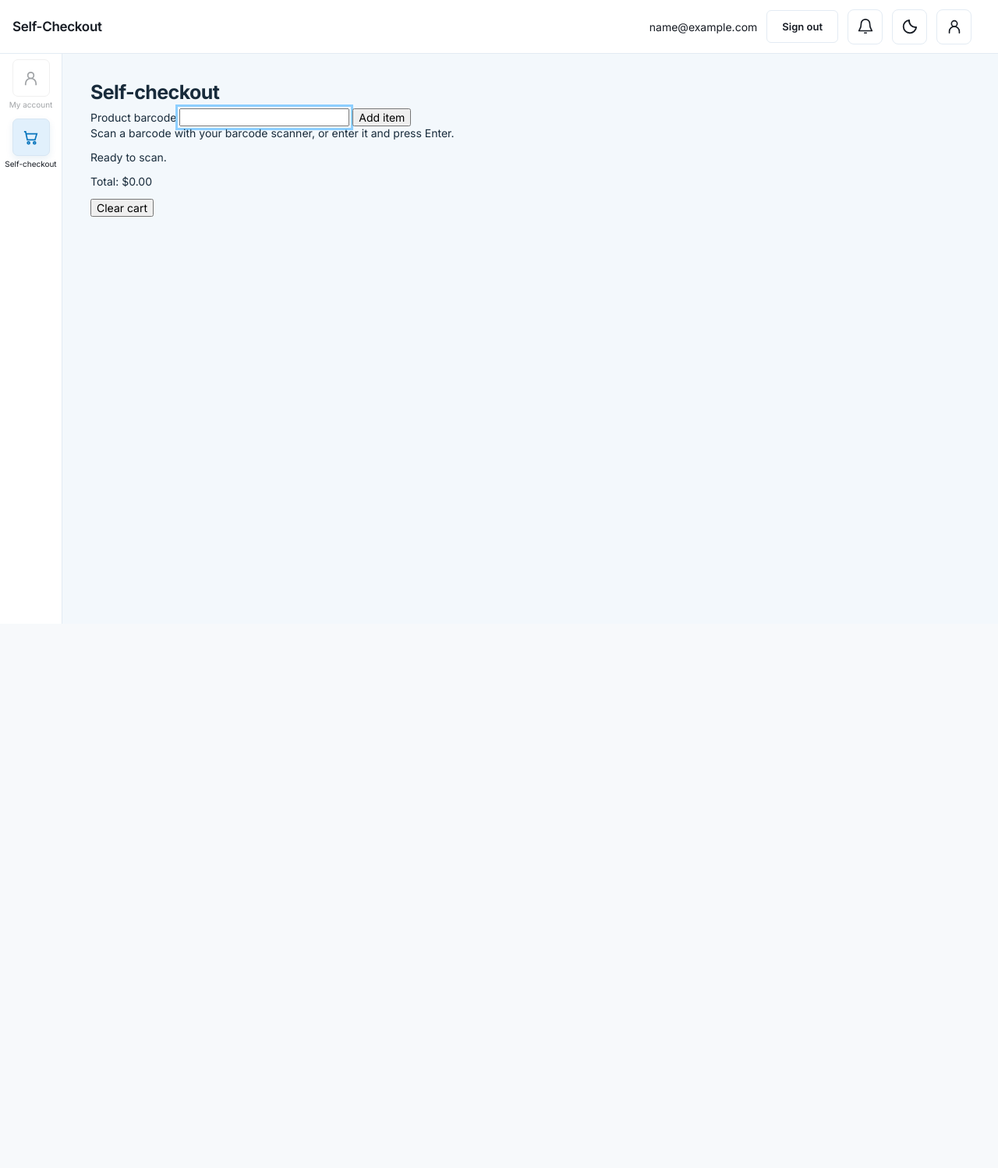
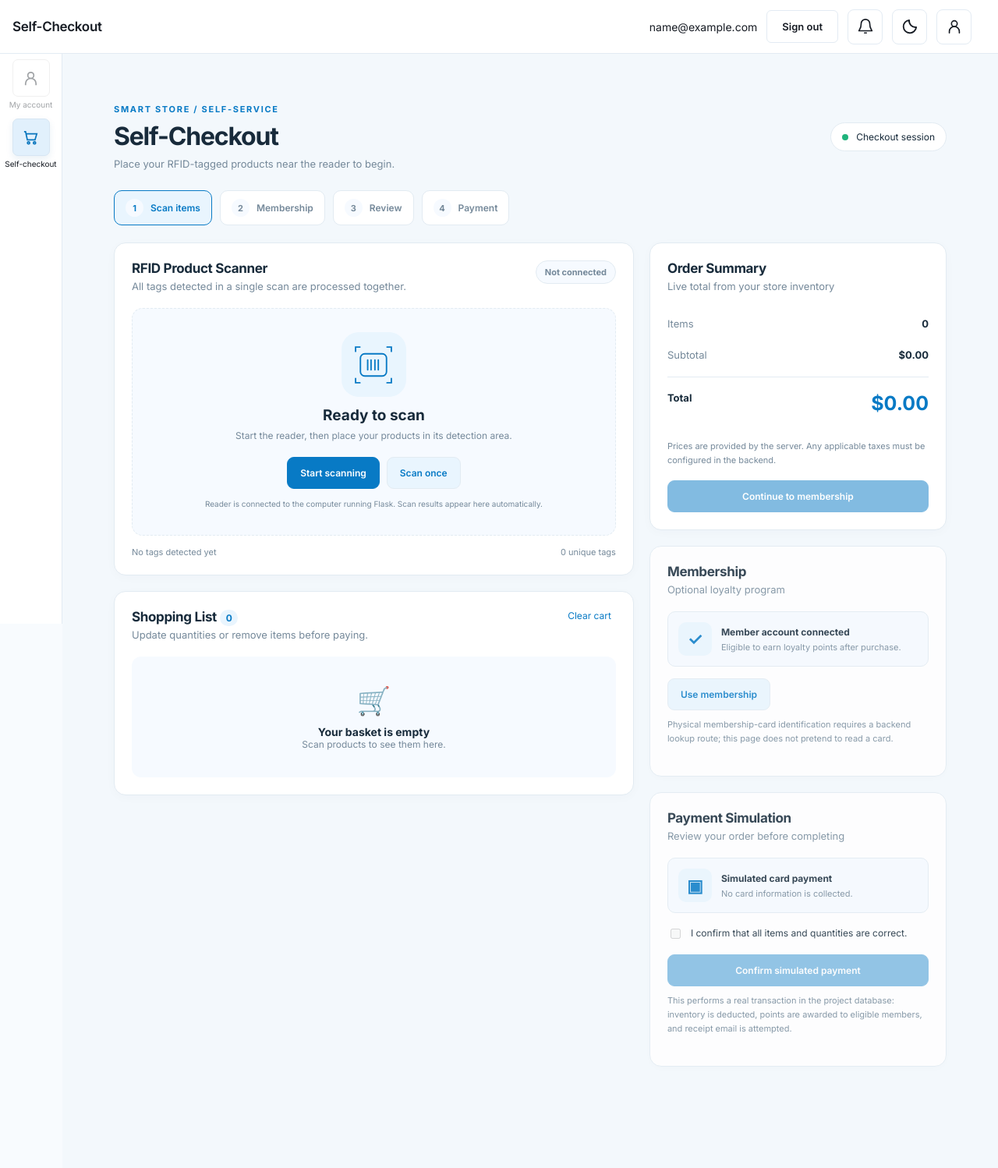
Before and after one commit to fairozaly/IoT-Project, a Flask app: page /checkout in a window 1280 px wide. Shown: the whole page at 78% size. Before the commit the page ends 800 px from the top, so only its background shows below. Run offline with Flask 3, Linux system fonts and the light colour scheme; the visitor is signed in with stand-in values (Sample User, id 1); data that the repository does not hold is empty.

Commit message:
fixed checkout and db

```diff
--- a/templates/checkout.html
+++ b/templates/checkout.html
@@ -4,20 +4,22 @@
 {% block body_class %}checkout-page{% endblock %}
 {% block styles %}<link rel="stylesheet" href="{{ url_for('static', filename='css/style.css') }}">{% endblock %}
 {% block content %}
-<section class="page-section">
-    <h1>Self-checkout</h1>
-    <form id="barcode-form">
-        <label for="barcode">Product barcode</label>
-        <input id="barcode" name="barcode" type="text" maxlength="13"
-               autocomplete="off" autofocus required>
-        <button type="submit">Add item</button>
-    </form>
-    <p>Scan a barcode with your barcode scanner, or enter it and press Enter.</p>
-    <p id="resultText" role="status" aria-live="polite">Ready to scan.</p>
-    <div id="cart"></div>
-    <p id="cart-total">Total: $0.00</p>
-    <button id="clear-cart" type="button">Clear cart</button>
-</section>
-<script src="{{ url_for('static', filename='js/checkout.js') }}" defer></script>
+<div class="sc-shell" id="selfCheckout" data-member="{{ 'true' if session.get('customer_id') else 'false' }}">
+  <header class="sc-heading"><div><p class="sc-eyebrow">SMART STORE / SELF-SERVICE</p><h1>Self-Checkout</h1><p>Place your RFID-tagged products near the reader to begin.</p></div><span class="sc-session"><span class="sc-live-dot"></span> Checkout session</span></header>
+  <div class="sc-steps" aria-label="Checkout progress"><span class="sc-step is-active" data-step="1"><b>1</b> Scan items</span><span class="sc-step" data-step="2"><b>2</b> Membership</span><span class="sc-step" data-step="3"><b>3</b> Review</span><span class="sc-step" data-step="4"><b>4</b> Payment</span></div>
+  <div class="sc-layout">
+    <div class="sc-left">
+      <section class="sc-panel sc-scanner" aria-labelledby="scScanTitle"><div class="sc-panel-title"><div><h2 id="scScanTitle">RFID Product Scanner</h2><p>All tags detected in a single scan are processed together.</p></div><span id="scReaderBadge" class="sc-pill">Not connected</span></div>
+      <div class="sc-scan-zone"><div class="sc-scan-illustration" aria-hidden="true"><svg viewBox="0 0 100 100"><rect x="23" y="27" width="54" height="46" rx="9" fill="none" stroke="currentColor" stroke-width="3"/><path d="M38 40v20m7-20v20m8-20v20m7-20v20M13 22V13h9m56 0h9v9M13 78v9h9m56 0h9v-9" fill="none" stroke="currentColor" stroke-width="3" stroke-linecap="round"/></svg></div><h3 id="scScanHeadline">Ready to scan</h3><p id="scScanCaption">Start the reader, then place your products in its detection area.</p><div class="sc-scan-actions"><button class="sc-btn sc-btn-primary" type="button" id="scToggleScan">Start scanning</button><button class="sc-btn sc-btn-soft" type="button" id="scScanOnce">Scan once</button></div><p class="sc-helper">Reader is connected to the computer running Flask. Scan results appear here automatically.</p></div>
+      <div class="sc-event-row"><span id="scLastScan">No tags detected yet</span><span id="scScanCount">0 unique tags</span></div>
+      <div id="scNotice" class="sc-notice" role="status" aria-live="polite" hidden></div>
+      </section>
+      <section class="sc-panel sc-basket" aria-labelledby="scBasketTitle"><div class="sc-panel-title"><div><h2 id="scBasketTitle">Shopping List <span class="sc-count" id="scItemsCount">0</span></h2><p>Update quantities or remove items before paying.</p></div><button type="button" class="sc-link" id="scClearCart">Clear cart</button></div><div id="scCartItems" class="sc-cart-items"><div class="sc-empty"><div class="sc-empty-icon">🛒</div><strong>Your basket is empty</strong><p>Scan products to see them here.</p></div></div></section>
+    </div>
+    <div class="sc-right"><section class="sc-panel sc-summary"><div class="sc-panel-title"><div><h2>Order Summary</h2><p>Live total from your store inventory</p></div></div><div class="sc-summary-line"><span>Items</span><strong id="scQuantity">0</strong></div><div class="sc-summary-line"><span>Subtotal</span><strong id="scSubtotal">$0.00</strong></div><div class="sc-summary-total"><span>Total</span><strong id="scTotal">$0.00</strong></div><p class="sc-small">Prices are provided by the server. Any applicable taxes must be configured in the backend.</p><button class="sc-btn sc-btn-primary sc-full" type="button" id="scNext" disabled>Continue to membership</button></section>
+    <section class="sc-panel sc-flow" id="scMemberSection"><div class="sc-panel-title"><div><h2>Membership</h2><p>Optional loyalty program</p></div></div><div class="sc-member-status" id="scMemberStatus">{% if session.get('customer_id') %}<span class="sc-member-icon">✓</span><span><strong>Member account connected</strong><small>Eligible to earn loyalty points after purchase.</small></span>{% else %}<span class="sc-member-icon">★</span><span><strong>Continue as guest</strong><small>Sign in with your registered customer account to earn points.</small></span>{% endif %}</div><div class="sc-member-actions"><button type="button" class="sc-btn sc-btn-soft" id="scMembershipContinue">{% if session.get('customer_id') %}Use membership{% else %}Skip membership{% endif %}</button></div><p class="sc-small">Physical membership-card identification requires a backend lookup route; this page does not pretend to read a card.</p></section>
+    <section class="sc-panel sc-flow" id="scPaymentSection"><div class="sc-panel-title"><div><h2>Payment Simulation</h2><p>Review your order before completing</p></div></div><div class="sc-pay-box"><span class="sc-pay-icon">▣</span><span><strong>Simulated card payment</strong><small>No card information is collected.</small></span></div><label class="sc-confirm"><input type="checkbox" id="scConfirm" disabled><span>I confirm that all items and quantities are correct.</span></label><form method="post" action="{{ url_for('cart.complete_checkout') }}" id="scPaymentForm"><button class="sc-btn sc-btn-primary sc-full" id="scPay" type="submit" disabled>Confirm simulated payment</button></form><p class="sc-small">This performs a real transaction in the project database: inventory is deducted, points are awarded to eligible members, and receipt email is attempted.</p></section></div>
+  </div>
+</div>
 {% endblock %}
 {% block scripts %}<script src="{{ url_for('static', filename='js/checkout.js') }}" defer></script>{% endblock %}
```
